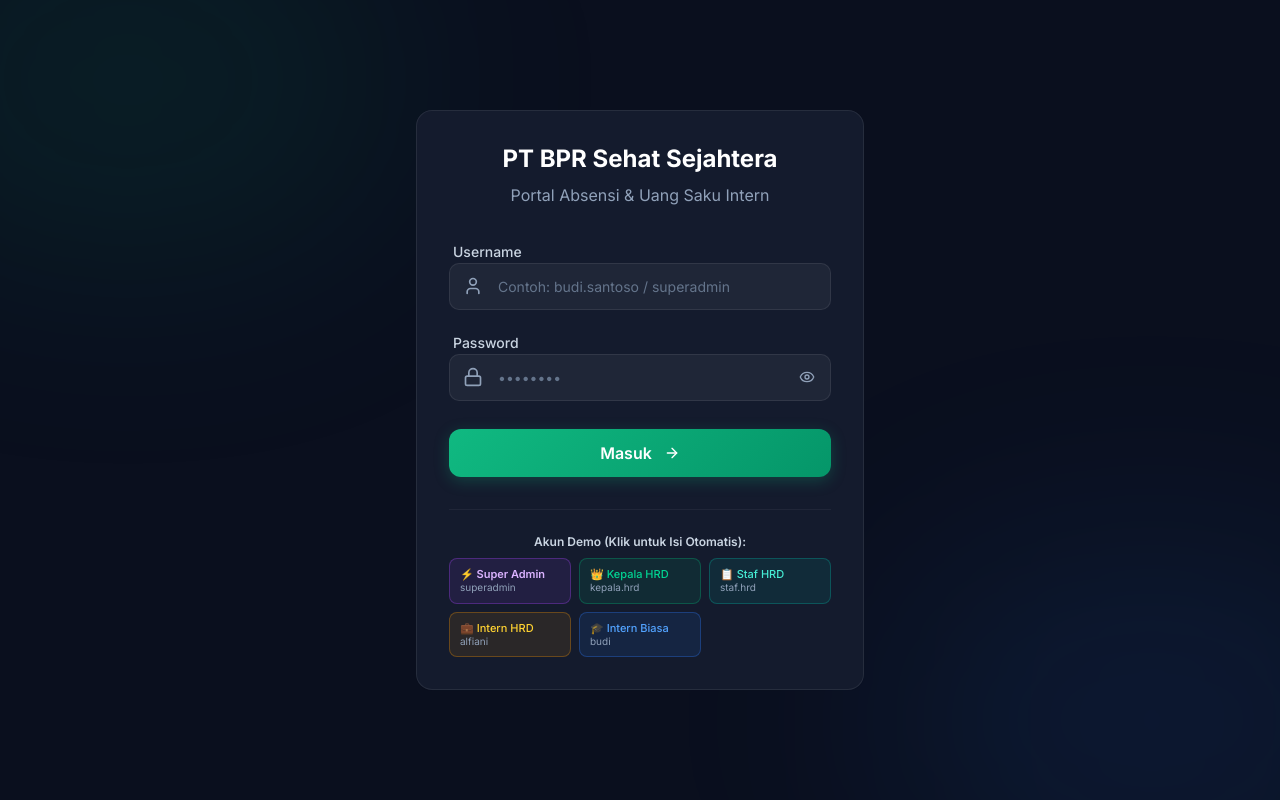
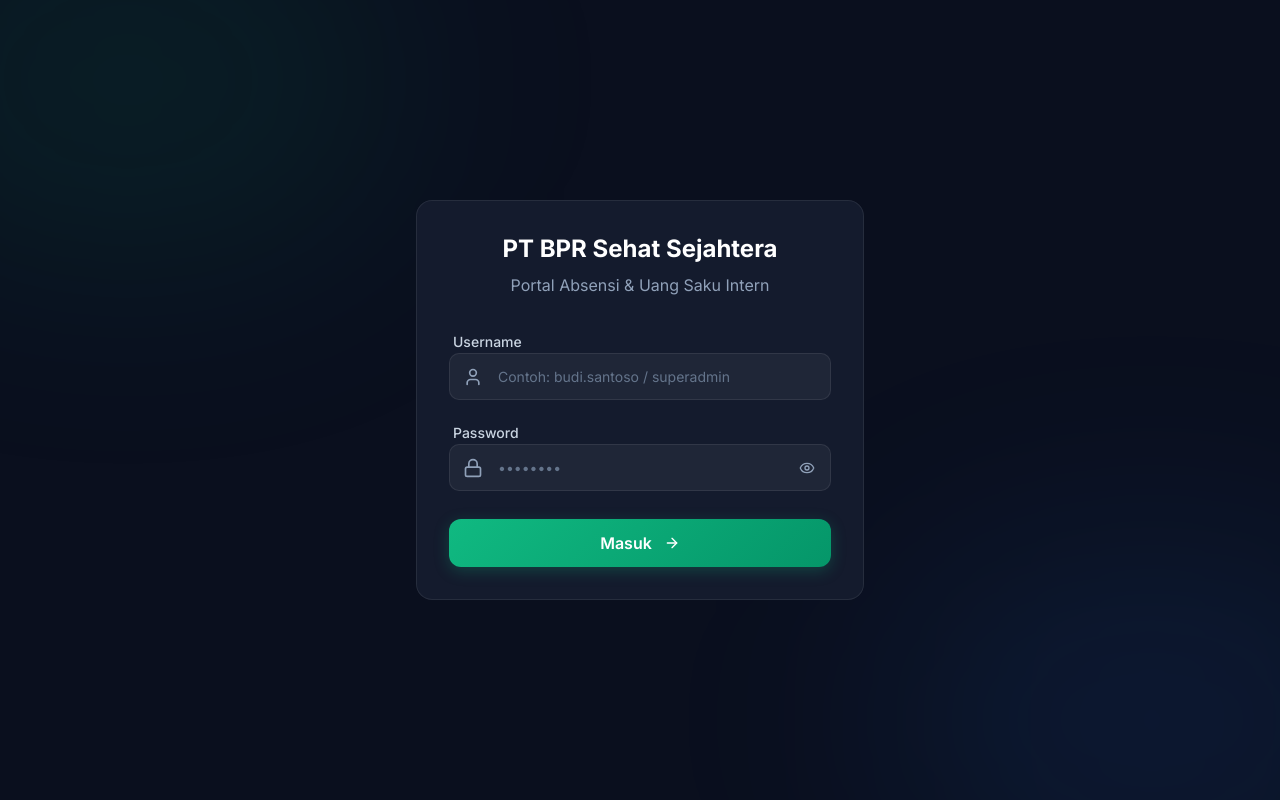
Before and after one commit to bprssit-collab/Intern-HRMS-BPRSS, a Next.js app: page / in a window 1280 px wide. Built offline with nearby package versions, Linux system fonts and the light colour scheme.

Commit message:
feat: remove demo accounts buttons from login page

```diff
--- a/src/app/page.tsx
+++ b/src/app/page.tsx
@@ -116,67 +116,6 @@ export default function LoginPage() {
             )}
           </button>
         </form>
-
-        <div className="mt-8 pt-6 border-t border-white/5 text-center text-xs text-slate-400 space-y-2">
-          <p className="font-semibold text-slate-300">Akun Demo (Klik untuk Isi Otomatis):</p>
-          <div className="grid grid-cols-2 sm:grid-cols-3 gap-2 mt-2">
-            <button
-              type="button"
-              onClick={() => {
-                setUsername('superadmin');
-                setPassword('admin123');
-              }}
-              className="px-2.5 py-2 bg-purple-500/10 hover:bg-purple-500/20 hover:border-purple-500/40 border border-purple-500/30 rounded-lg text-left transition-all group"
-            >
-              <span className="block font-semibold text-purple-300 group-hover:underline text-[11px]">⚡ Super Admin</span>
-              <span className="text-[10px] text-slate-400 truncate block">superadmin</span>
-            </button>
-            <button
-              type="button"
-              onClick={() => {
-                setUsername('kepala.hrd');
-                setPassword('kepala123');
-              }}
-              className="px-2.5 py-2 bg-emerald-500/10 hover:bg-emerald-500/20 hover:border-emerald-500/40 border border-emerald-500/30 rounded-lg text-left transition-all group"
-            >
-              <span className="block font-medium text-emerald-400 group-hover:underline text-[11px]">👑 Kepala HRD</span>
-              <span className="text-[10px] text-slate-400 truncate block">kepala.hrd</span>
-            </button>
-            <button
-              type="button"
-              onClick={() => {
-                setUsername('staf.hrd');
-                setPassword('staf123');
-              }}
-              className="px-2.5 py-2 bg-teal-500/10 hover:bg-teal-500/20 hover:border-teal-500/40 border border-teal-500/30 rounded-lg text-left transition-all group"
-            >
-              <span className="block font-medium text-teal-300 group-hover:underline text-[11px]">📋 Staf HRD</span>
-              <span className="text-[10px] text-slate-400 truncate block">staf.hrd</span>
-            </button>
-            <button
-              type="button"
-              onClick={() => {
-                setUsername('alfiani');
-                setPassword('intern123');
-              }}
-              className="px-2.5 py-2 bg-amber-500/10 hover:bg-amber-500/20 hover:border-amber-500/40 border border-amber-500/30 rounded-lg text-left transition-all group"
-            >
-              <span className="block font-medium text-amber-300 group-hover:underline text-[11px]">💼 Intern HRD</span>
-              <span className="text-[10px] text-slate-400 truncate block">alfiani</span>
-            </button>
-            <button
-              type="button"
-              onClick={() => {
-                setUsername('budi');
-                setPassword('intern123');
-              }}
-              className="px-2.5 py-2 bg-blue-500/10 hover:bg-blue-500/20 hover:border-blue-500/40 border border-blue-500/30 rounded-lg text-left transition-all group col-span-2 sm:col-span-1"
-            >
-              <span className="block font-medium text-blue-400 group-hover:underline text-[11px]">🎓 Intern Biasa</span>
-              <span className="text-[10px] text-slate-400 truncate block">budi</span>
-            </button>
-          </div>
-        </div>
       </div>
     </div>
   );
```
